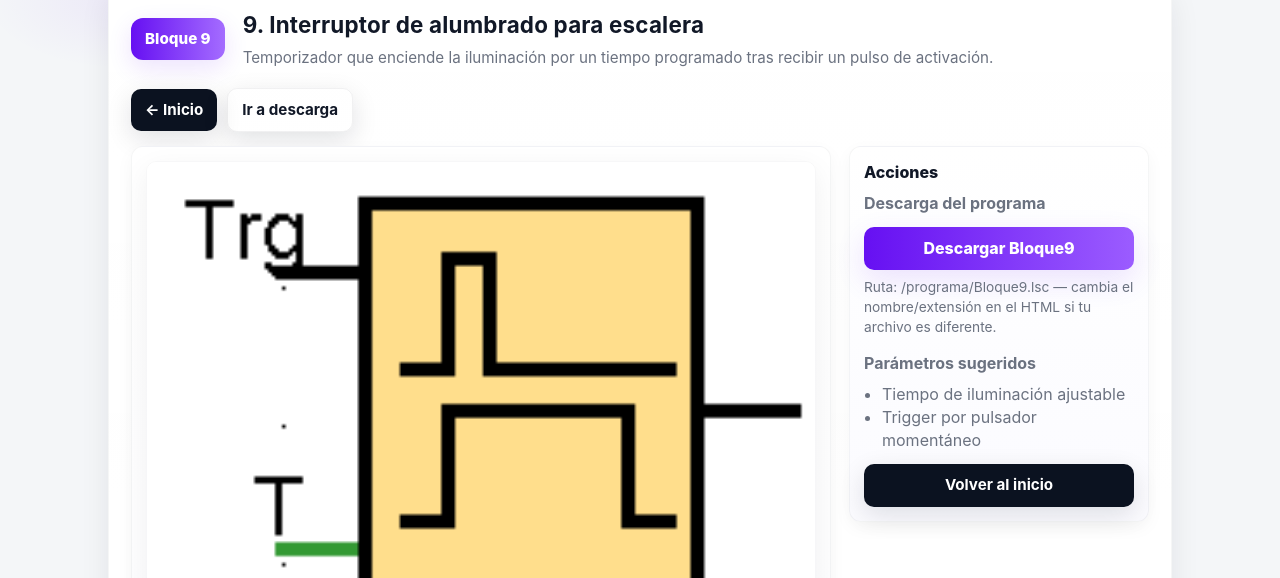
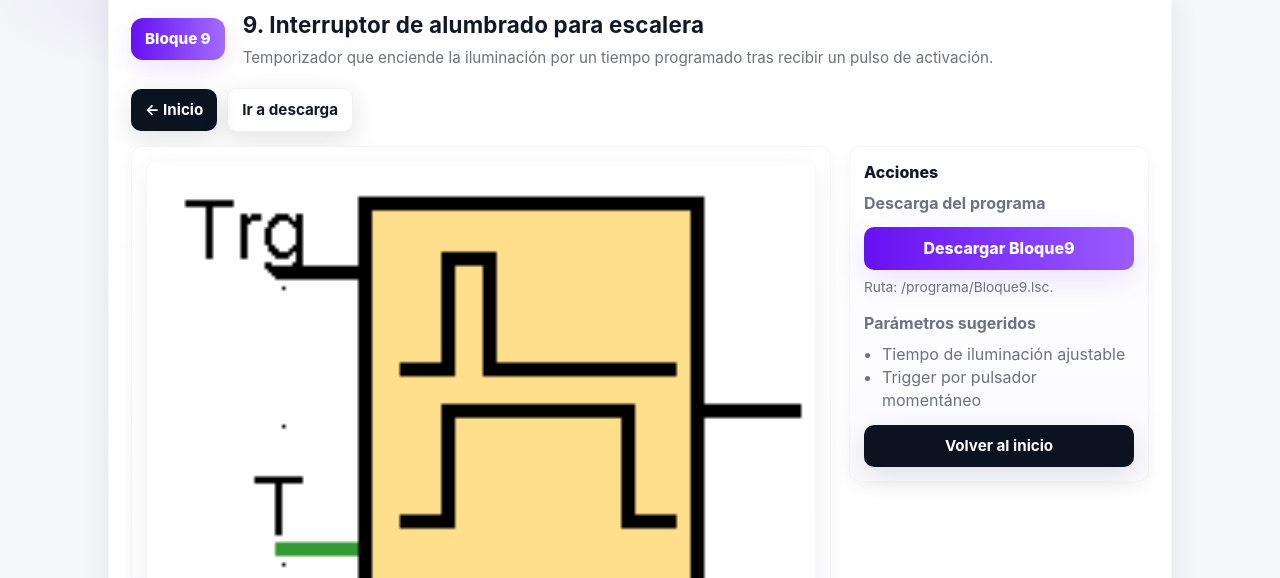
Before and after one commit to PINWINEYTOR/Carlos-Adona--Talamantes-Gonz-lez_Miguel-Muro-Rodr-guez-PROYECTO-PLC, a plain HTML site: page bloque9.html in a window 1280 px wide. Shown: the part 222-800 px from the top of the page. Drawn offline with Linux system fonts and the light colour scheme.

Commit message:
Update bloque9.html

```diff
--- a/bloque9.html
+++ b/bloque9.html
@@ -115,7 +115,7 @@
           <div>
             <strong class="muted">Descarga del programa</strong>
             <a id="descargar" href="programa/Bloque9.lsc" class="download-btn" download title="Descargar programa Bloque9">Descargar Bloque9</a>
-            <p class="muted" style="font-size:0.86rem; margin-top:8px">Ruta: /programa/Bloque9.lsc — cambia el nombre/extensión en el HTML si tu archivo es diferente.</p>
+            <p class="muted" style="font-size:0.86rem; margin-top:8px">Ruta: /programa/Bloque9.lsc.</p>
           </div>
 
           <div style="margin-top:12px">
```
